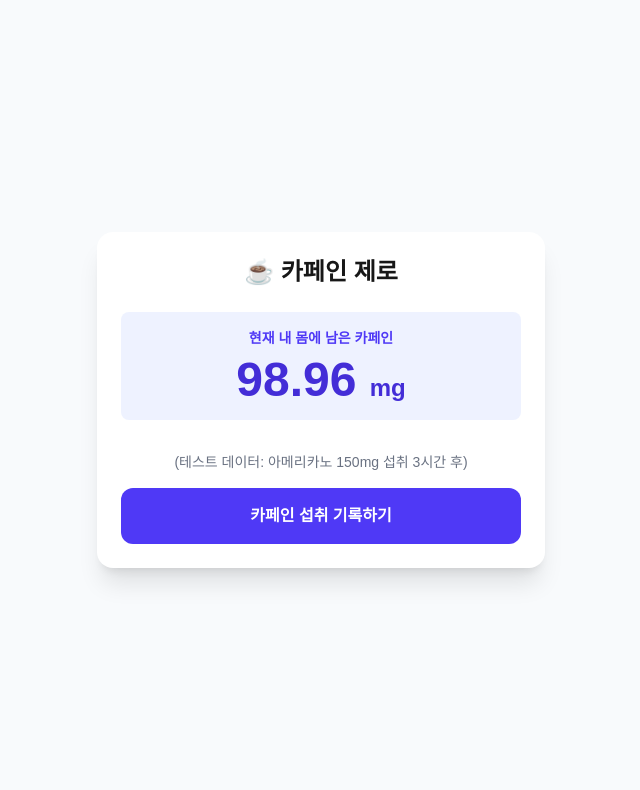
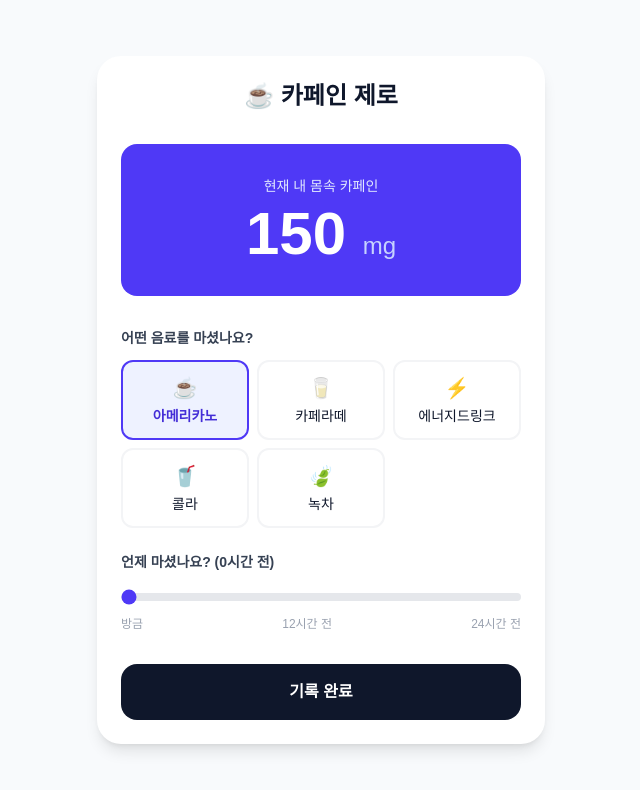
Before and after one commit to songminchea/coffeine-zero, a Next.js app: page / in a window 1280 px wide. Shown: the top 790 px of the page, without its empty margins (319-959 px from the left). Built offline with nearby package versions, Linux system fonts and the light colour scheme.

Commit message:
feat: 음료 프리셋 선택 및 시간 조절 기능 구현

```diff
--- a/app/page.tsx
+++ b/app/page.tsx
@@ -1,33 +1,69 @@
 // src/app/page.tsx
-"use client"; // 버튼 클릭 등 상호작용을 위해 추가
+"use client";
 
-import { calculateRemainingCaffeine } from "@/utils/caffeine";
+import { useState } from "react";
+import { calculateRemainingCaffeine, DRINK_PRESETS } from "@/utils/caffeine";
 
 export default function Home() {
-  // 예시 데이터: 아메리카노(150mg)를 3시간 전에 마셨을 때
-  const remaining = calculateRemainingCaffeine(150, 3);
+  // 상태 관리 (사용자가 입력한 값들을 저장)
+  const [selectedCaffeine, setSelectedCaffeine] = useState(150);
+  const [hoursAgo, setHoursAgo] = useState(0);
+
+  // 계산 결과
+  const remaining = calculateRemainingCaffeine(selectedCaffeine, hoursAgo);
 
   return (
-    <div className="flex flex-col items-center justify-center min-h-screen p-8 bg-slate-50">
-      <div className="max-w-md w-full p-6 bg-white rounded-2xl shadow-xl">
-        <h1 className="text-2xl font-bold text-center mb-6">☕ 카페인 제로</h1>
+    <div className="flex flex-col items-center min-h-screen p-4 bg-slate-50 text-slate-900">
+      <div className="max-w-md w-full mt-10 p-6 bg-white rounded-3xl shadow-lg">
+        <h1 className="text-2xl font-black text-center mb-8">☕ 카페인 제로</h1>
 
-        <div className="bg-indigo-50 p-4 rounded-lg text-center">
-          <p className="text-sm text-indigo-600 font-semibold">현재 내 몸에 남은 카페인</p>
-          <p className="text-5xl font-black text-indigo-700 mt-2">{remaining} <span className="text-2xl">mg</span></p>
+        {/* 결과창 */}
+        <div className="bg-indigo-600 p-8 rounded-2xl text-center text-white mb-8">
+          <p className="text-indigo-100 text-sm font-medium">현재 내 몸속 카페인</p>
+          <p className="text-6xl font-black mt-2">{remaining} <span className="text-2xl font-normal text-indigo-200">mg</span></p>
         </div>
 
-        <div className="mt-8 space-y-4">
-          <p className="text-gray-500 text-sm text-center">
-            (테스트 데이터: 아메리카노 150mg 섭취 3시간 후)
-          </p>
-          <button
-            className="w-full py-4 bg-indigo-600 text-white rounded-xl font-bold hover:bg-indigo-700 transition"
-            onClick={() => alert('입력 기능은 다음 단계에서 만들게요!')}
-          >
-            카페인 섭취 기록하기
-          </button>
+        {/* 음료 선택 섹션 */}
+        <div className="mb-6">
+          <label className="block text-sm font-bold text-gray-700 mb-3">어떤 음료를 마셨나요?</label>
+          <div className="grid grid-cols-3 gap-2">
+            {DRINK_PRESETS.map((drink) => (
+              <button
+                key={drink.name}
+                onClick={() => setSelectedCaffeine(drink.caffeine)}
+                className={`p-3 rounded-xl border-2 transition-all text-sm ${selectedCaffeine === drink.caffeine
+                    ? "border-indigo-600 bg-indigo-50 text-indigo-700 font-bold"
+                    : "border-gray-100 hover:border-gray-200"
+                  }`}
+              >
+                <div className="text-xl mb-1">{drink.icon}</div>
+                {drink.name}
+              </button>
+            ))}
+          </div>
         </div>
+
+        {/* 시간 입력 섹션 */}
+        <div className="mb-8">
+          <label className="block text-sm font-bold text-gray-700 mb-3">언제 마셨나요? ({hoursAgo}시간 전)</label>
+          <input
+            type="range"
+            min="0"
+            max="24"
+            value={hoursAgo}
+            onChange={(e) => setHoursAgo(Number(e.target.value))}
+            className="w-full h-2 bg-gray-200 rounded-lg appearance-none cursor-pointer accent-indigo-600"
+          />
+          <div className="flex justify-between text-xs text-gray-400 mt-2">
+            <span>방금</span>
+            <span>12시간 전</span>
+            <span>24시간 전</span>
+          </div>
+        </div>
+
+        <button className="w-full py-4 bg-slate-900 text-white rounded-2xl font-bold hover:bg-slate-800 transition">
+          기록 완료
+        </button>
       </div>
     </div>
   );
--- a/utils/caffeine.ts
+++ b/utils/caffeine.ts
@@ -30,3 +30,17 @@ export const getTimeUntilSleepReady = (
     const hours = halfLife * Math.log2(currentAmount / targetAmount);
     return parseFloat(hours.toFixed(1));
 };
+
+export interface Drink {
+    name: string;
+    caffeine: number; // mg 기준
+    icon: string;
+}
+
+export const DRINK_PRESETS: Drink[] = [
+    { name: "아메리카노", caffeine: 150, icon: "☕" },
+    { name: "카페라떼", caffeine: 75, icon: "🥛" },
+    { name: "에너지드링크", caffeine: 100, icon: "⚡" },
+    { name: "콜라", caffeine: 35, icon: "🥤" },
+    { name: "녹차", caffeine: 30, icon: "🍃" },
+];
```
